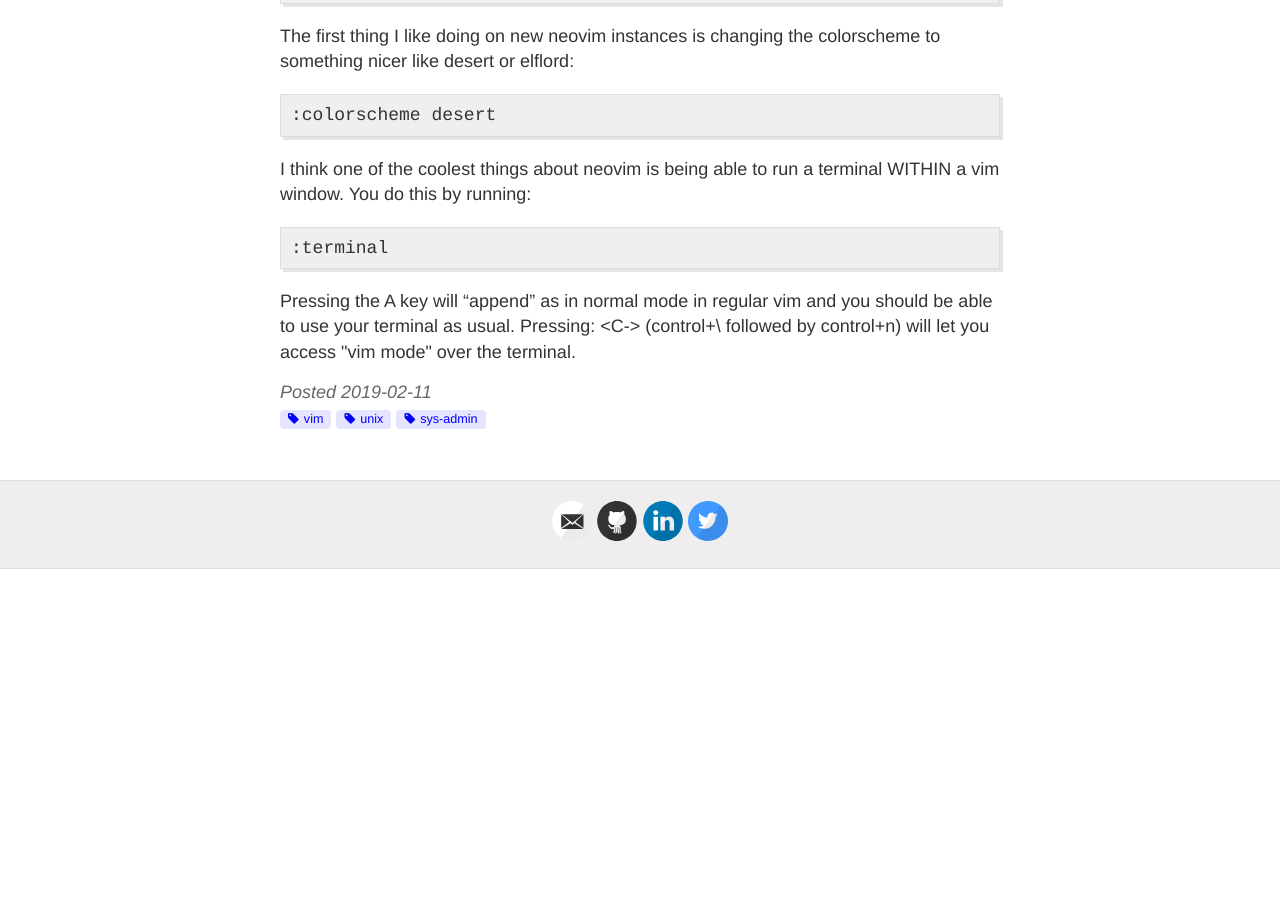
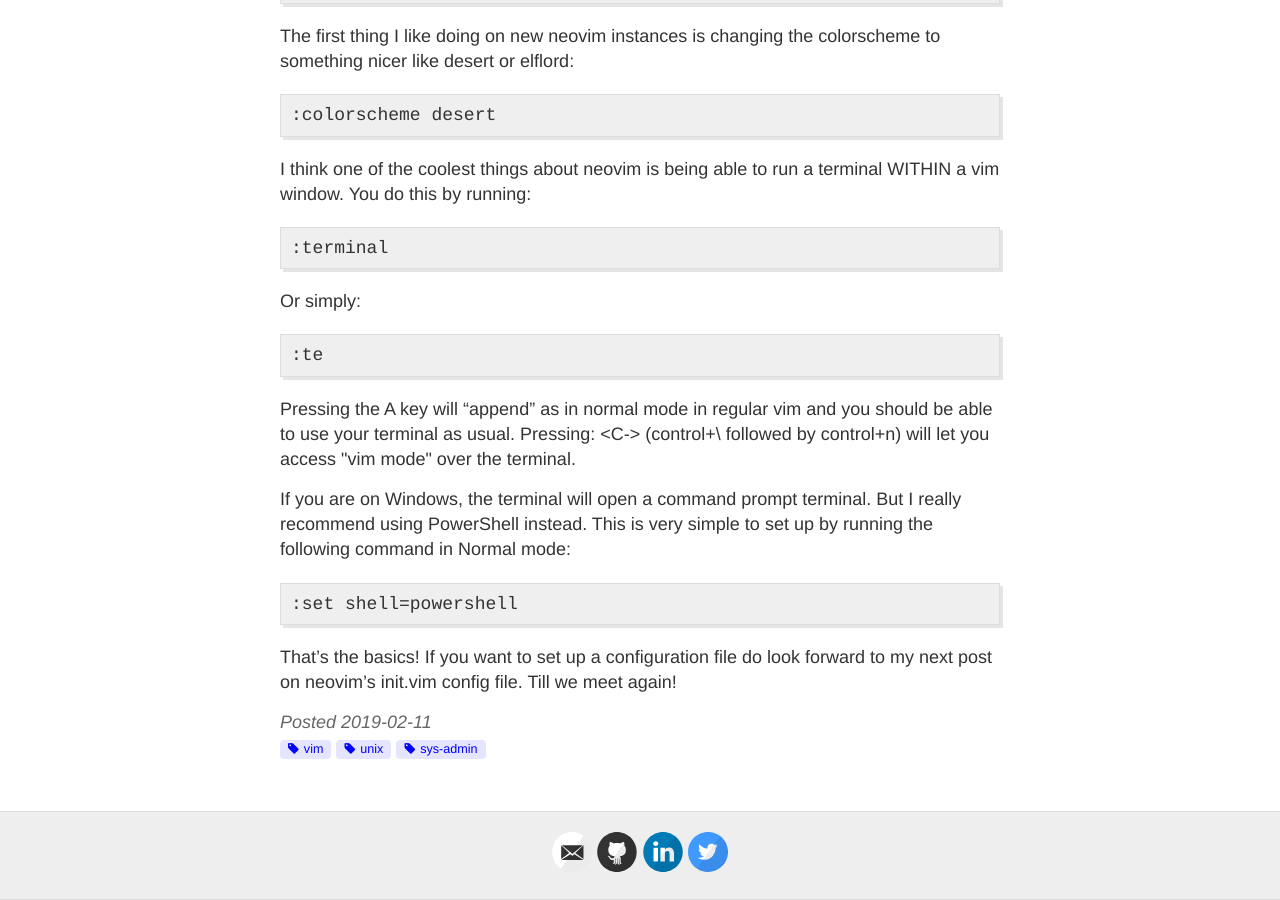
Before and after one commit to adrianrocamora/blog, a Jekyll site: the page built from _posts/2019-02-11-messing-around-with-neovim.md, in a window 1280 px wide and 900 px high, scrolled down 791 px. Built offline with Jekyll 4.4.1, drawn with Linux system fonts in a browser that asks for light colours; nearby versions of some CDN libraries; before the commit the page ends 1360 px from its top, so only the background shows below that.

Commit message:
Final updates for neovim post

```diff
--- a/_posts/2019-02-11-messing-around-with-neovim.md
+++ b/_posts/2019-02-11-messing-around-with-neovim.md
@@ -29,6 +29,7 @@ OK! So now that we have NeoVim installed let's open the qt-gui application or ru
 
 <!-- To install plugins
 https://github.com/junegunn/vim-plug
+https://linode.com/docs/tools-reference/tools/how-to-install-neovim-and-plugins-with-vim-plug/
 -->
 
 The first thing I like doing on new neovim instances is changing the colorscheme to something nicer like desert
@@ -40,5 +41,21 @@ I think one of the coolest things about neovim is being able to run a terminal W
 
 	:terminal
 
+Or simply:
+
+	:te
+
 Pressing the A key will "append" as in normal mode in regular vim and you should be able to use your terminal as
 usual. Pressing: <C-\> <C-n> (control+\ followed by control+n) will let you access "vim mode" over the terminal.
+
+If you are on Windows, the terminal will open a command prompt terminal. But I really recommend using PowerShell instead.
+This is very simple to set up by running the following command in Normal mode:
+
+	:set shell=powershell
+
+That's the basics! If you want to set up a configuration file do look forward to my next post on neovim's init.vim config file. Till we meet again!
+
+<!--
+There are more options below or in my .vimrc file. Let's come back to this
+https://stackoverflow.com/questions/36108950/setting-up-powershell-as-vims-shell-command-does-not-seem-to-be-passed-correct
+-->
```
